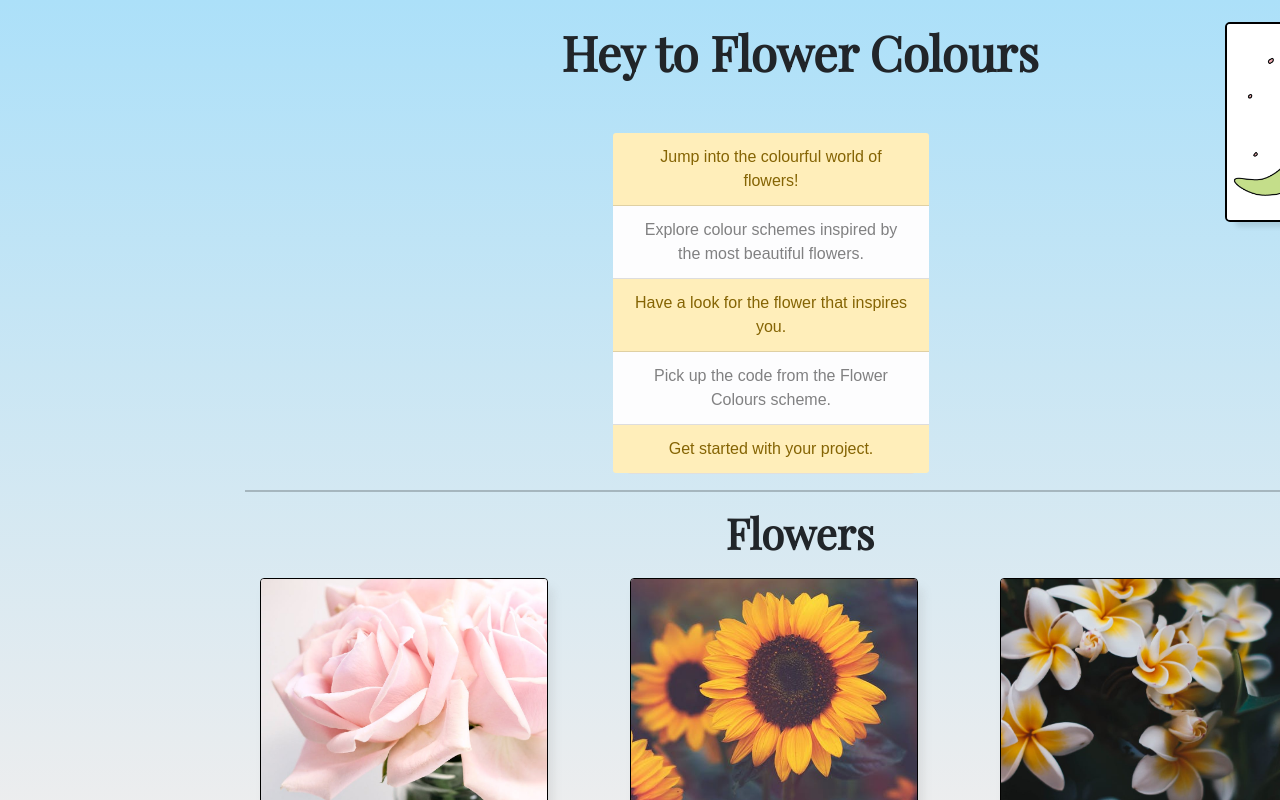
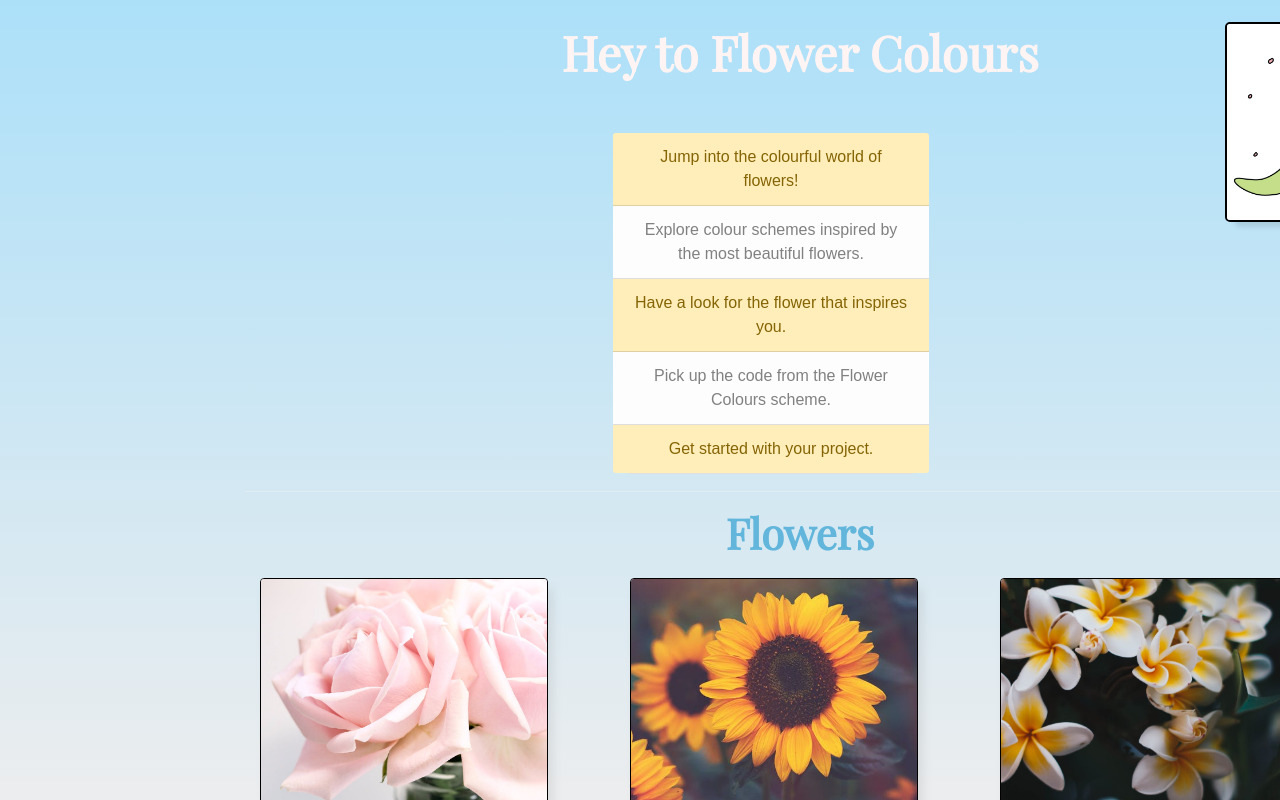
Before and after one commit to Tabea014/FlowerColours, a React (Create React App) app: page / in a window 1280 px wide. Shown: the top 800 px of the page. Built offline with nearby package versions, Linux system fonts and the light colour scheme; the HTML template or start-up script is replaced by a standard one.

Commit message:
Headlines design

```diff
--- a/src/flowers.css
+++ b/src/flowers.css
@@ -13,6 +13,7 @@ h1 {
   font-family: "Playfair Display", serif;
   font-weight: 800;
   padding: 40px auto;
+  color: rgb(255, 244, 244);
 }
 
 h1 {
@@ -25,6 +26,11 @@ h2 {
   font-size: 42px;
   font-weight: 700;
   margin-bottom: 20px;
+  color: rgb(98, 181, 219);
+}
+
+hr {
+  color: white;
 }
 
 p {
```
